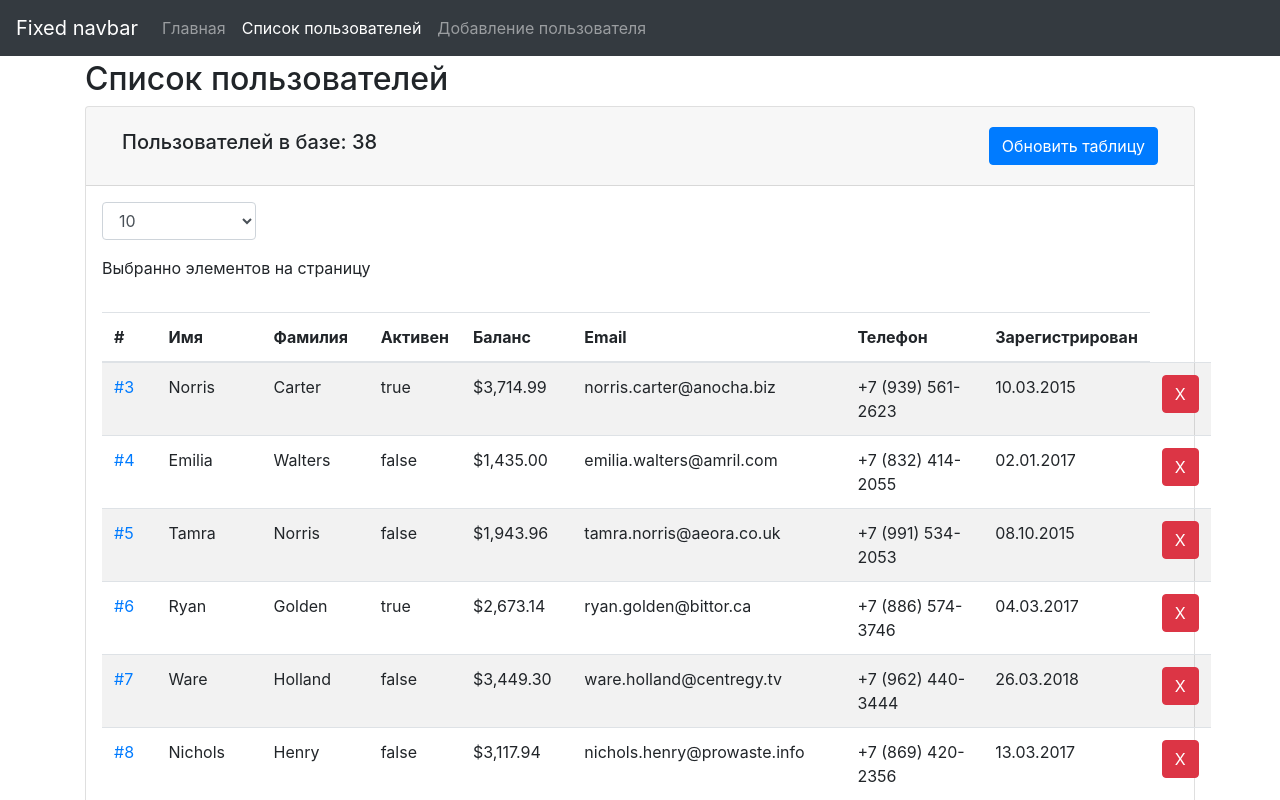
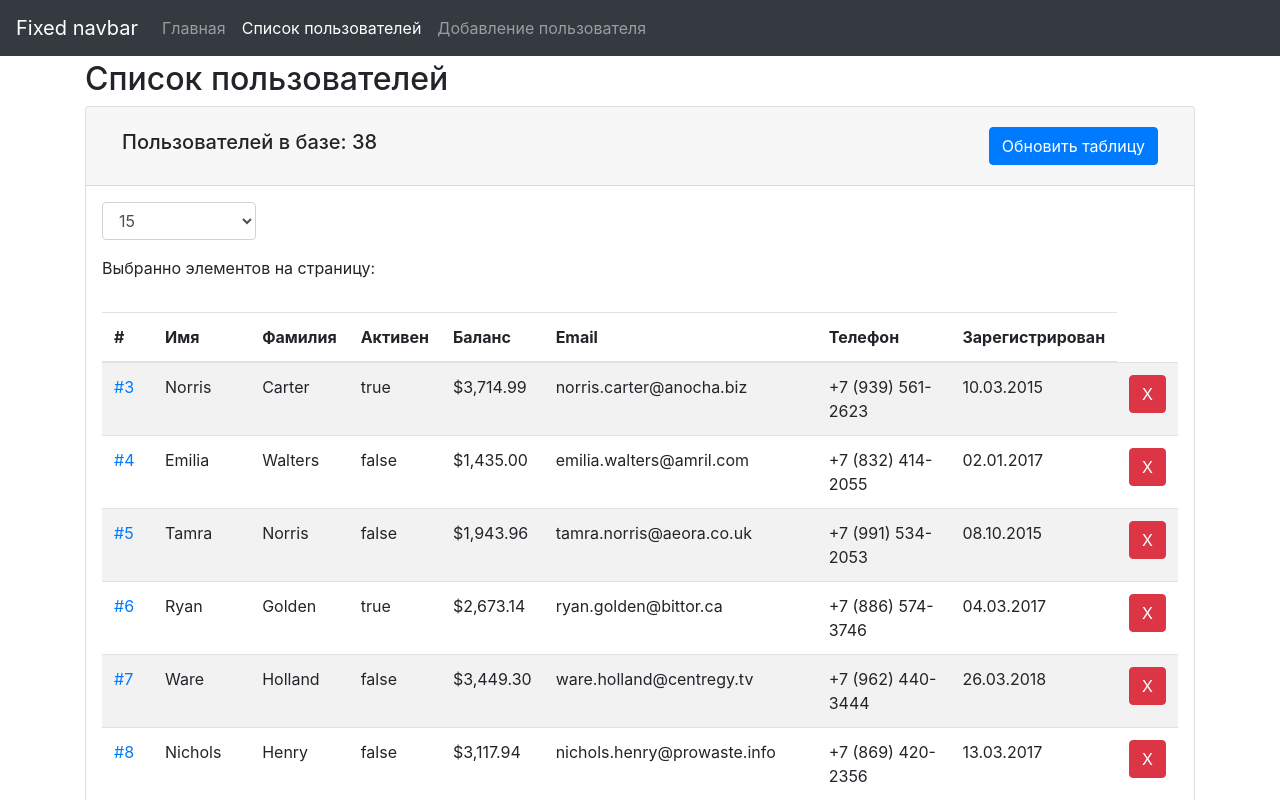
Before and after one commit to Webrote/vueproject-20190627-vue-cli, a Vue app: page /users in a window 1280 px wide. Shown: the top 800 px of the page. Built offline with nearby package versions, Linux system fonts and the light colour scheme; data requests are answered from the project's data file.

Commit message:
users list, Items per page released

```diff
--- /dev/null
+++ b/src/components/UsersItemsPerPage.vue
@@ -0,0 +1,51 @@
+<template>
+    <div class="p-3">
+      <div class="row">
+        <div class="col-2">
+          <div class="form-group">
+            <select class="form-control" v-model="selectValue">
+              <option v-for="item in options"
+                      :key="item.value"
+                      :value="item.value">
+                      {{ item.text}}
+              </option>
+            </select>
+          </div>
+        </div>
+      </div>
+      Выбранно элементов на страницу:
+    </div>
+</template>
+
+<script>
+export default {
+  name: 'UsersItemsPerPage',
+  model: {
+   prop: 'selectValue',
+   event: 'change'
+  },
+  props: {
+      options: {
+          type: Array,
+          requred: true
+      }
+  },
+  data: ()=>({
+    selectValue: ''
+  }),
+  created() {
+    this.options.forEach(item => {
+      if (item.selected) {
+        this.selectValue = item.value
+      }
+
+    });
+  },
+  watch: {
+      selectValue() {
+        this.$emit('change', this.selectValue)
+      }
+  }
+
+}
+</script>
--- a/src/components/UsersList.vue
+++ b/src/components/UsersList.vue
@@ -7,22 +7,7 @@
       </div>
     </div>
 
-    <div class="p-3">
-      <div class="row">
-        <div class="col-2">
-          <div class="form-group">
-            <select class="form-control">
-              <option>10</option>
-              <option>20</option>
-              <option>30</option>
-              <option>40</option>
-              <option>50</option>
-            </select>
-          </div>
-        </div>
-      </div>
-      Выбранно элементов на страницу
-    </div>
+    <users-itemsperpage :options="itemsPerPageOptions" v-model="itemsPerPage"></users-itemsperpage>
 
     <div class="p-3">
       <table class="table table-striped">
@@ -39,7 +24,7 @@
           </tr>
         </thead>
         <tbody>
-          <tr v-for="user in users" :key="user.id">
+          <tr v-for="user in usersFiltered" :key="user.id">
             <td>
               <router-link :to="'/users/' + user.id"> #{{ user.id }} </router-link>
             </td>
@@ -78,11 +63,13 @@
 
 <script>
 import UsersPagination from '@/components/UsersPagination.vue'
+import UsersItemsPerPage from '@/components/UsersItemsPerPage.vue'
 
 export default {
   name: 'UsersList',
   components: {
-    'users-pagination': UsersPagination
+    'users-pagination': UsersPagination,
+    'users-itemsperpage': UsersItemsPerPage
   },
   props: {
     users: {
@@ -91,14 +78,45 @@ export default {
     }
   },
   data: () => ({
-    currentPage: 1
+    currentPage: 1,
+    itemsPerPageOptions: [
+      {
+        text: 5,
+        value: 5,
+        selected: false
+      },
+      {
+        text: 15,
+        value: 15,
+        selected: true
+      },
+      {
+        text: 30,
+        value: 30,
+        selected: false
+      },
+      {
+        text: 'Все',
+        value: Infinity,
+        selected: false
+      }
+    ],
+    itemsPerPage: 5
   }),
   computed: {
     total() {
       return this.users.length
     },
     pagesAmount() {
-      return Math.ceil(this.users.length / 5)
+      return Math.ceil(this.users.length / this.itemsPerPage)
+    },
+    usersFiltered() {
+      return this.users.slice( ( this.currentPage - 1 ) * this.itemsPerPage, this.currentPage * this.itemsPerPage);
+    }
+  },
+  watch: {
+    itemsPerPage() {
+      console.log(this.itemsPerPage)
     }
   },
   methods: {
```
